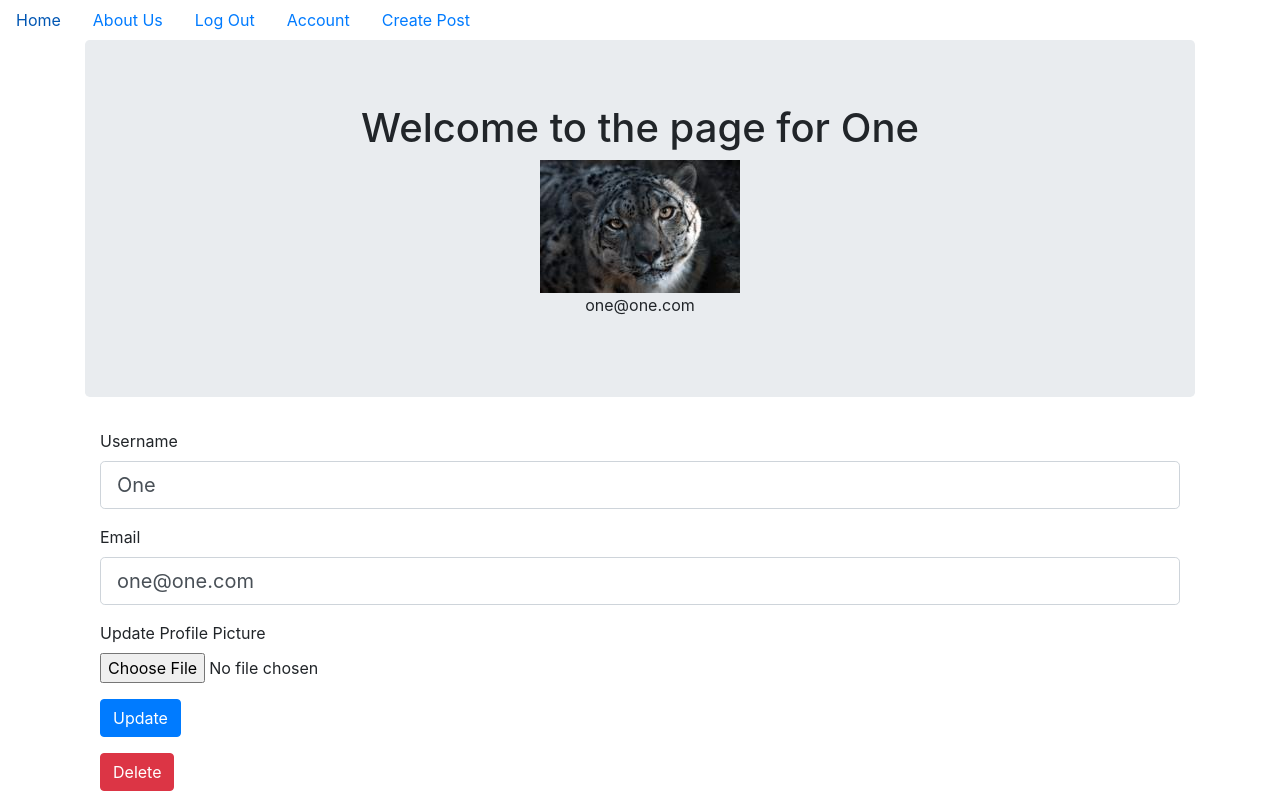
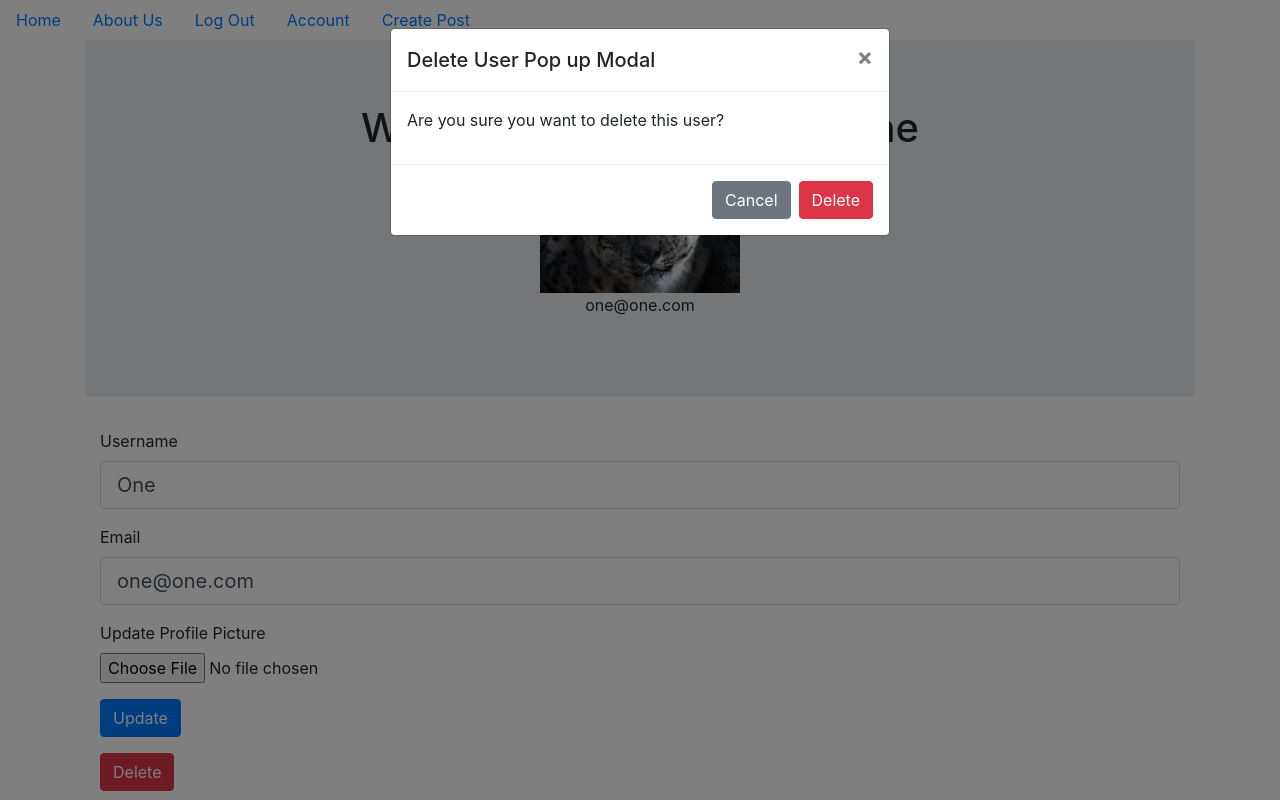
Before and after one commit to actionhanky/templateFlaskWebsite, a Flask app: page /account in a window 1280 px wide, after a click on "Delete". Run offline with Flask 2, Linux system fonts and the light colour scheme; a user stored in the database is signed in; some libraries are stand-ins or nearby versions.

Commit message:
work on user deletion

```diff
--- a/theproject/templates/account.html
+++ b/theproject/templates/account.html
@@ -35,4 +35,30 @@
   <button type="button" class="btn btn-danger" data-toggle="modal" data-target="#del_modal">Delete</button>
 </div>
 
+ <!-- Modal for Pop Up-->
+  {# https://getbootstrap.com/docs/4.1/components/modal/ #}
+  {# Notice how the link with the id to the button above! #}
+  <div class="modal" tabindex="-1" role="dialog" id="del_modal">
+      <div class="modal-dialog" role="document">
+        <div class="modal-content">
+          <div class="modal-header">
+            <h5 class="modal-title">Delete User Pop up Modal</h5>
+            <button type="button" class="close" data-dismiss="modal" aria-label="Close">
+              <span aria-hidden="true">&times;</span>
+            </button>
+          </div>
+          <div class="modal-body">
+            <p>Are you sure you want to delete this user?</p>
+          </div>
+          <div class="modal-footer">
+            <button type="button" class="btn btn-secondary" data-dismiss="modal">Cancel</button>
+            <form action="{{ url_for('users.delete_user', username=current_user.username) }}" method="POST">
+              <input class="btn btn-danger" type="submit" value="Delete">
+            </form>
+          </div>
+        </div>
+      </div>
+    </div>
+
+
 {% endblock content %}
--- a/theproject/users/picture_handler.py
+++ b/theproject/users/picture_handler.py
@@ -11,9 +11,9 @@ def add_profile_pic(pic_upload,username):
     ext_type = filename.split('.')[-1]
     storage_filename = str(username) + '.' +ext_type
 
-    filepath = os.path.join(current_app.root_path, 'static\profile_pics', storage_filename)
+    filepath = os.path.join(current_app.root_path, 'static/profile_pics', storage_filename)
 
-    # Play Around with this size.
+    # Play Around with this size.s
     output_size = (200, 200)
 
     # Open the picture and save it
--- a/theproject/users/views.py
+++ b/theproject/users/views.py
@@ -92,4 +92,16 @@ def account():
 def user_posts(username):
     page = request.args.get('page', 1, type=int)
     user = User.query.filter_by(username=username).first_or_404()
-    return render_template('user_page',user=user)
+    return render_template('user_page.html',user=user)
+
+# TODO: Fix delete method!
+@users.route("/<username>/delete", methods=['POST'])
+@login_required
+def delete_user(username):
+    user = User.query.get_or_404(username)
+    if user.username != current_user.username:
+        abort(403)
+    db.session.delete(user)
+    db.session.commit()
+    flash('User has been deleted')
+    return redirect(url_for('core.index'))
```
Also changed, not shown: theproject/data.sqlite, theproject/static/profile_pics/One.jpg (added).
